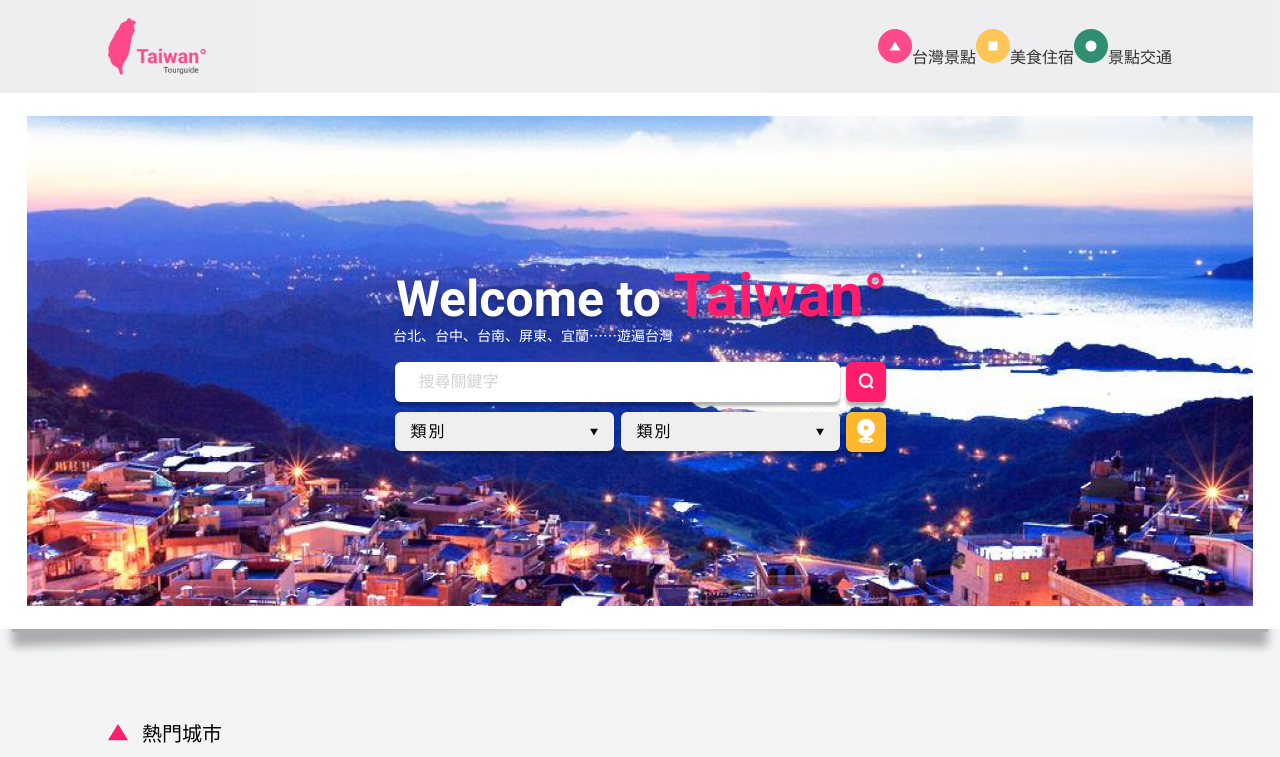
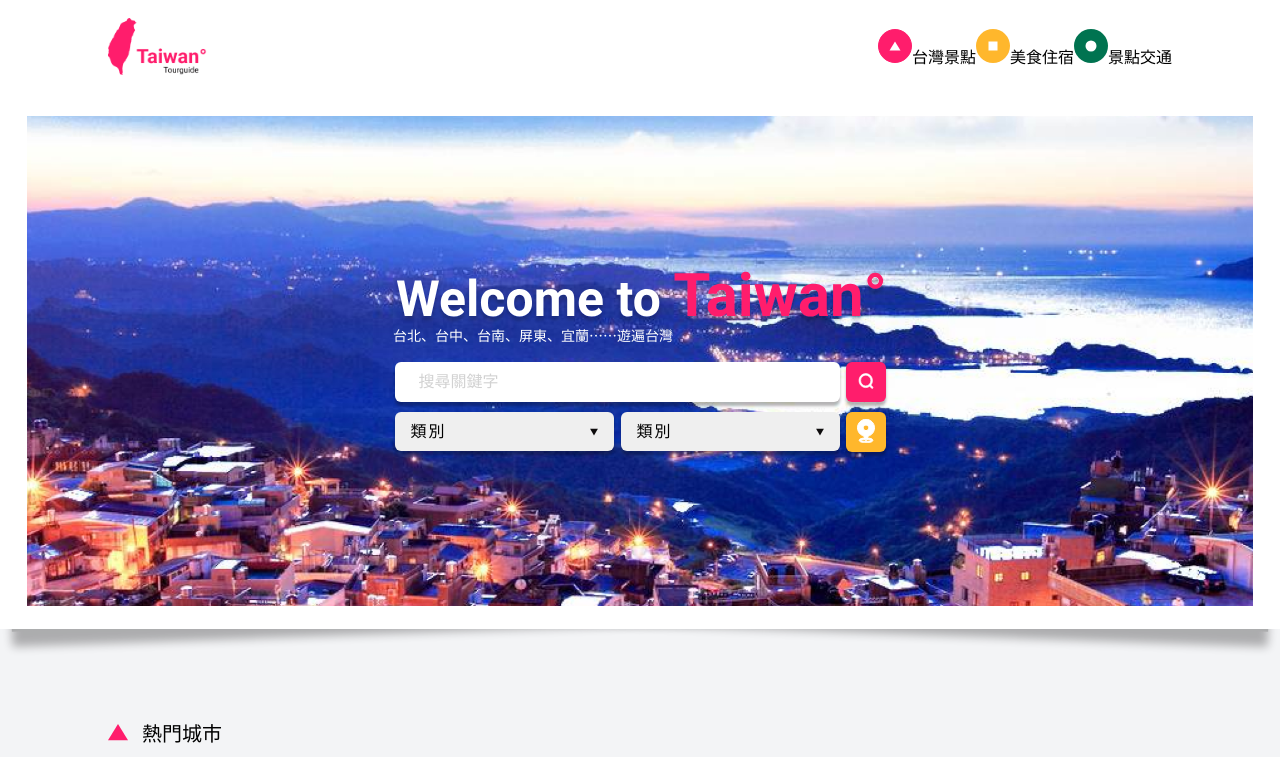
Before and after one commit to RuFrontEnd/Tour-Guide-Of-Taiwan-Attractions.io, a React (Create React App) app: page / in a window 1280 px wide. Shown: the top 757 px of the page. Built offline with nearby package versions, Linux system fonts and the light colour scheme.

Commit message:
revise NavBar position absolute to fixed

```diff
--- a/src/components/NavBar.js
+++ b/src/components/NavBar.js
@@ -7,6 +7,7 @@ import { ReactComponent as Logo } from "assets/logo.svg";
 import { ReactComponent as Attraction } from "assets/attraction.svg";
 import { ReactComponent as Food } from "assets/food.svg";
 import { ReactComponent as Traffic } from "assets/traffic.svg";
+import { __FFF__ } from "variable/variable";
 import Space from "layouts/Space";
 
 const NavBar = (props) => {
@@ -19,8 +20,8 @@ const NavBar = (props) => {
   }, []);
 
   return (
-    <Space style={NavBarStyle} className={className} full>
-      <Box ref={$NavbarContainer}>
+    <Container className={className} full>
+      <Wrap ref={$NavbarContainer}>
         <Logo />
         <Options>
           <Attraction />
@@ -30,17 +31,10 @@ const NavBar = (props) => {
           <Traffic />
           景點交通
         </Options>
-      </Box>
-    </Space>
+      </Wrap>
+    </Container>
   );
 };
-
-const Box = styled.div`
-  padding: 18px 0px;
-  display: grid;
-  grid-template-areas: "a b";
-  grid-template-columns: 1fr 1fr;
-`;
 
 const Options = styled.div`
   grid-area: "b";
@@ -48,9 +42,21 @@ const Options = styled.div`
   justify-self: end;
 `;
 
-const NavBarStyle = {
-  backgroundColor: navBarColor,
-  opacity: 0.8,
-};
+const Wrap = styled.div`
+  background-color: ${__FFF__()};
+  padding: 18px 0px;
+  display: grid;
+  grid-template-areas: "a b";
+  grid-template-columns: 1fr 1fr;
+`;
+
+const Container = styled(Space)`
+  position: fixed;
+  z-index: 2000;
+  top: 0;
+  left: 0;
+  width: 100%;
+  background-color: ${__FFF__()};
+`;
 
 export default NavBar;
```
